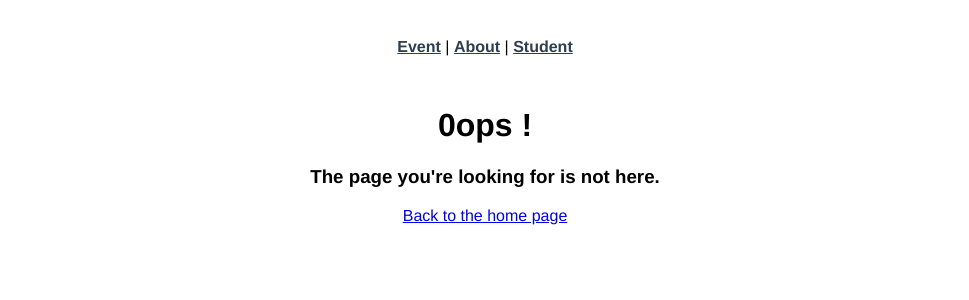
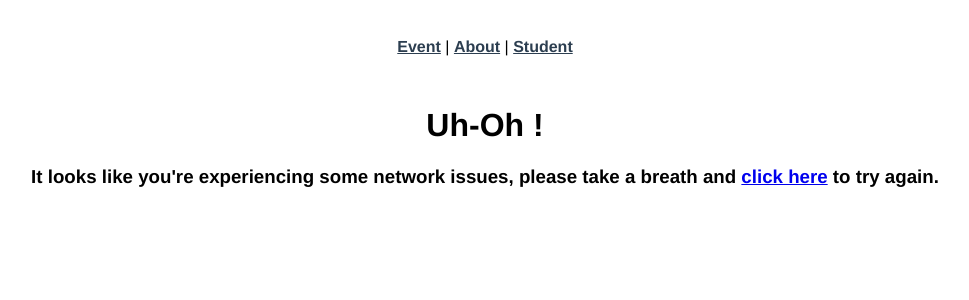
Before and after one commit to Leviathun/Component-Lab2-6-Vue-dev-with-Vite-and-TypeScript, a Vue app in the folder 331-intro-to-vite/: page /network-error in a window 1280 px wide. Shown: the top 300 px of the page, without its empty margins (155-1124 px from the left). Built offline with nearby package versions, Linux system fonts and the light colour scheme.

Commit message:
5.2 Create NetworkErrorView.vue

```diff
--- a/331-intro-to-vite/src/router/index.ts
+++ b/331-intro-to-vite/src/router/index.ts
@@ -7,6 +7,7 @@ import EventRegisterView from '@/views/event/RegisterView.vue'
 import EventEditView from '@/views/event/EditView.vue'
 import EventLayoutView from '@/views/event/LayoutView.vue'
 import NotFoundView from '@/views/NotFoundView.vue'
+import NetworkErrorView from '@/views/NetworkErrorView.vue'
 const router = createRouter({
   history: createWebHistory(import.meta.env.BASE_URL),
   routes: [
@@ -61,6 +62,11 @@ const router = createRouter({
       props: true
     },
     {
+      path: '/network-error',
+      name: 'network-error-view',
+      component: NetworkErrorView
+    },
+    {
       path: '/:catchAll(.*)',
       name: 'not-found',
       component: NotFoundView
--- /dev/null
+++ b/331-intro-to-vite/src/views/NetworkErrorView.vue
@@ -0,0 +1,10 @@
+<template>
+    <div class="networkError">
+        <h1>Uh-Oh !</h1>
+
+        <h3>
+        It looks like you're experiencing some network issues, please take a breath and
+        <a href="#" @click="$router.go(-1)">click here</a> to try again.
+        </h3>
+    </div>
+</template>
--- a/331-intro-to-vite/src/views/event/LayoutView.vue
+++ b/331-intro-to-vite/src/views/event/LayoutView.vue
@@ -17,12 +17,16 @@ onMounted (() => {
         .then((response) => {
             event.value = response.data
         })
-        .catch(() => {
-            router.push({
-            name: '404-resource-view',
-            params: { resource: 'event' }
+        .catch((error) => {
+            if (error.respose && error.response.status === 404) {
+            router.push ({
+                name: '404-resource-view',
+                params: { resource: 'event' }
+            })
+            } else {
+                router.push ({ name: 'network-error-view' })
+            }
         })
-    })
 })
 </script>
 <template>
```
